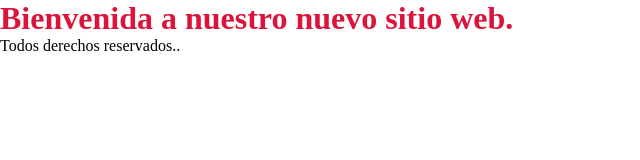
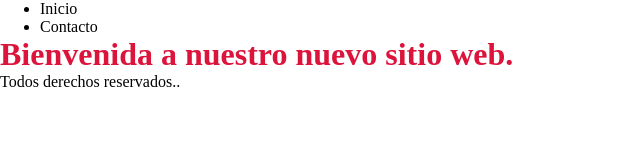
Before and after one commit to abdellah-Afriano/parctica102, a plain HTML site: page index.html in a window 1280 px wide. Shown: the whole page, without its empty margins (0-640 px from the left). Drawn offline with Linux system fonts and the light colour scheme.

Commit message:
add header1

```diff
--- a/index.html
+++ b/index.html
@@ -2,7 +2,10 @@
 <head>
     <title> test github</title>
     <link rel="stylesheet" href="css/styles.css">
-
+    <ul>
+        <li>Inicio</li>
+        <li>Contacto</li>
+    </ul>
 </head>
 <body>
     <h1>Bienvenida a nuestro nuevo sitio web.</h1>
```
